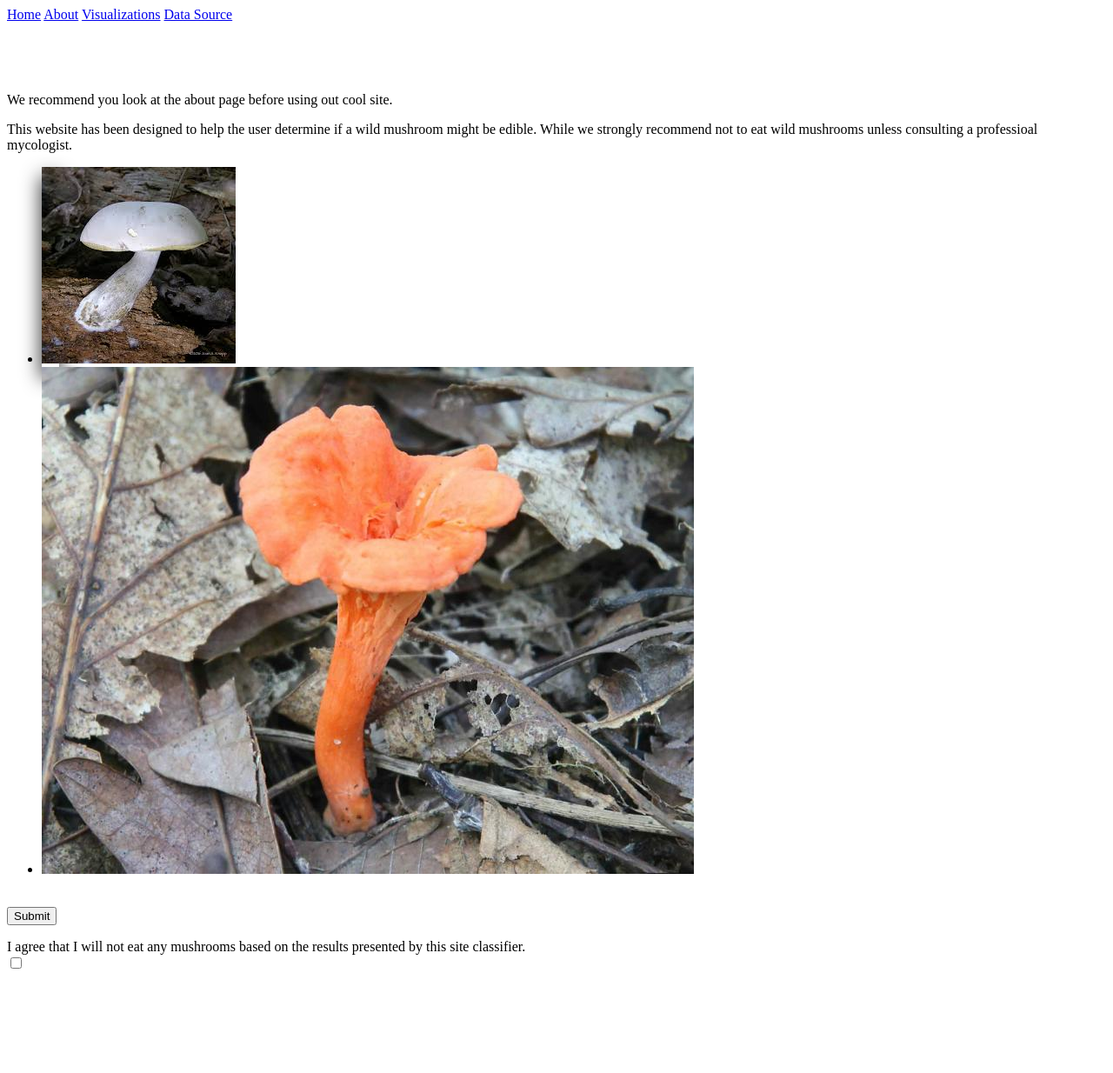
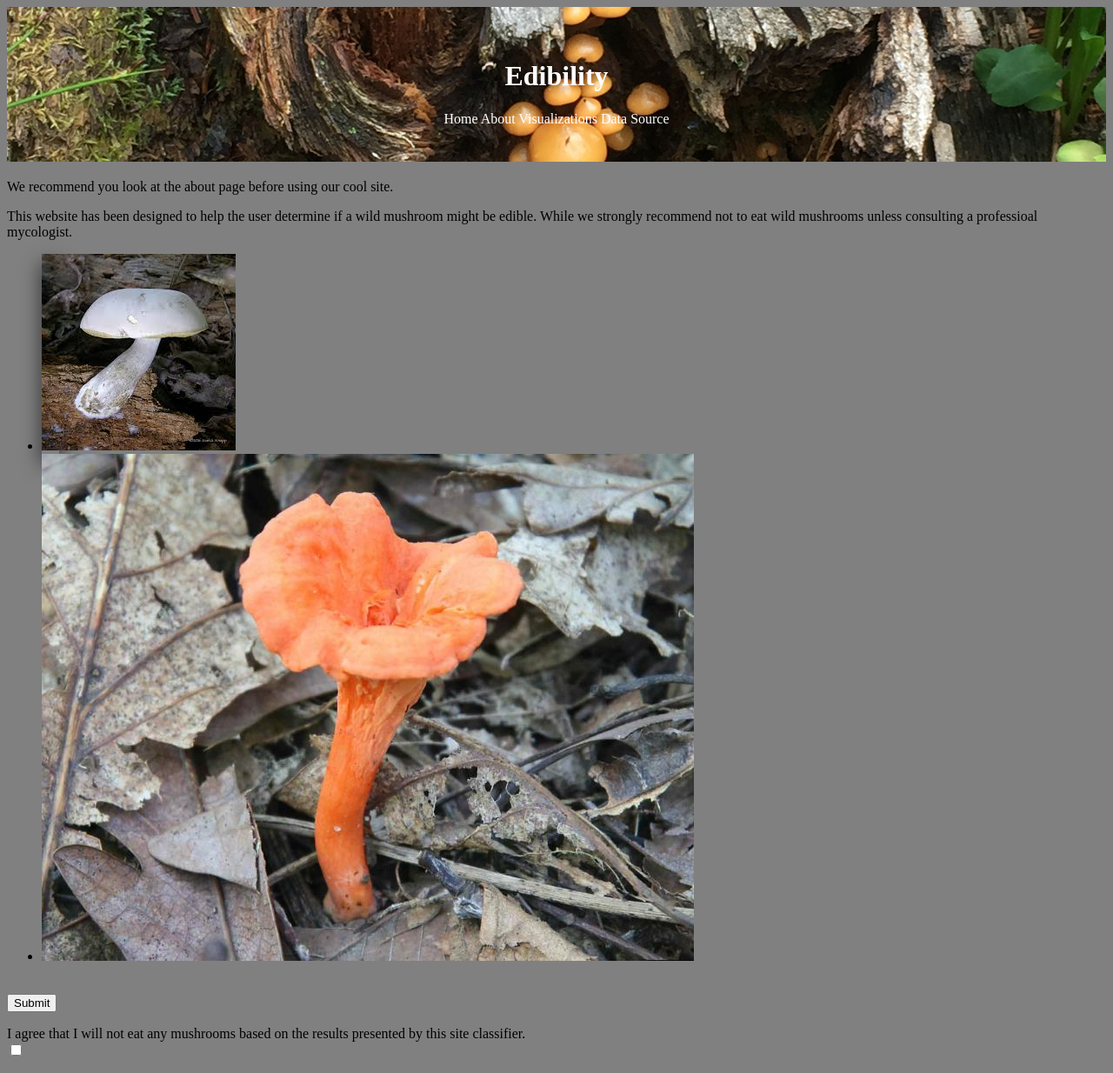
Before and after one commit to Powers-RC/Mushroom-Project-, a Flask app: page / in a window 1280 px wide. Shown: the whole page at 87% size. Before the commit the page ends 1114 px from the top, so only its background shows below. Run offline with Flask 2, Linux system fonts and the light colour scheme; parts of the project's set-up code (start-up, migrations or seed data) failed here and were passed over.

Commit message:
A few css updates

```diff
--- a/mushroom_app/static/css_files/home.css
+++ b/mushroom_app/static/css_files/home.css
@@ -1,8 +1,10 @@
 body {
-  /*background-image: url("../background_img.jpeg");*/
+  background-color: grey;
+  background-position: center;
 }
 
 h1 {
+    text-align: center;
     color: white;
 }
 
@@ -17,3 +19,18 @@ h1 {
 .image{
     width: 160px;
 }
+
+.nav_block{
+    padding: 40px;
+    text-align: center;
+    background-image: url('../background_img.jpeg');
+    background-size: cover;
+    background-repeat: no-repeat;
+    background-position: center;
+    /*position: fixed;*/
+}
+
+a{
+    color:white;
+    text-decoration: none;
+}
--- a/mushroom_app/static/js_files/img_functions.js
+++ b/mushroom_app/static/js_files/img_functions.js
@@ -37,20 +37,23 @@ function placeImages(json_lst, min){
         text : ["Grasses", "Leaves", "Meadows", "Paths", "Urban", "Waste", "Woods"]
     };
 
-    var max = json_lst.length - 1, select = document.getElementsByClassName('picker')[0]
 
     $(document).ready(function(){
         $("select").imagepicker({
             selected:function(){
+
+            var max = json_lst.length - 1, select = document.getElementsByClassName('picker')[0]
+
             if(min <= max){
                 for (i = 0; i <= eval(eval(json_lst)[min]).images.length - 1; i++){
                     var opt = document.createElement("option");
-                    opt.setAttribute('value', eval(json_lst[min]).values[i])
-                    opt.setAttribute('data-img-src', '~/DS_practice/mushroom_project/mushroom_app/static/feature_imgs' + eval(json_lst[min]).images[i])
-                    opt.setAttribute('innerHTML', eval(json_lst[min]).text[i])
-                    select.appendChild(opt)
+                    opt.setAttribute('value', eval(json_lst[min]).values[i]);
+                    opt.setAttribute('data-img-src', '../static/feature_imgs/' + eval(json_lst[min]).images[i]);
+                    opt.setAttribute('innerHTML', eval(json_lst[min]).text[i]);
+                    select.appendChild(opt);
+                    // $('select').imagepicker();
                                 }
-                            // $('select').imagepicker();
+                            $('select').imagepicker();
                             min = min + 1
                             return min
                             }
@@ -67,7 +70,6 @@ function removeOptions(select){
         $("select").imagepicker({
             selected:function(option){
                 document.getElementsByClassName('picker')[0].options.length = 0
-                $('select').imagepicker(); // test, can remove once complete
             }
         });
     });
--- a/mushroom_app/templates/base.html
+++ b/mushroom_app/templates/base.html
@@ -2,8 +2,8 @@
 
 <html>
   <body>
-
-      <div>
+      <div class='nav_block'>
+        <h1>{% block home %}{% endblock %}</h1>
         <nav>
           <a href='/home'>Home</a>
           <a href='/about'>About</a>
@@ -12,7 +12,7 @@
         </nav>
       </div>
 
-    <h1>{% block home %}{% endblock %}
+
     <h2> {% block page %}{% endblock %}</h2>
     {% block content %}{% endblock %}
   </body>
--- a/mushroom_app/templates/home.html
+++ b/mushroom_app/templates/home.html
@@ -23,9 +23,9 @@
 
 <!-- Creates Home Page w/ Submit, Agreement, & Attribute Selection -->
   {% extends "base.html" %}
-  {% block home %}Yummy Mushrooms{% endblock %}
+  {% block home %}Edibility{% endblock %}
   {% block content %}
-    <p> We recommend you look at the about page before using out cool site.</p>
+    <p> We recommend you look at the about page before using our cool site.</p>
     <p>
       This website has been designed to help the user determine if a wild mushroom might be edible. While we strongly recommend not to eat wild mushrooms unless consulting a professioal mycologist.
     </p>
```
